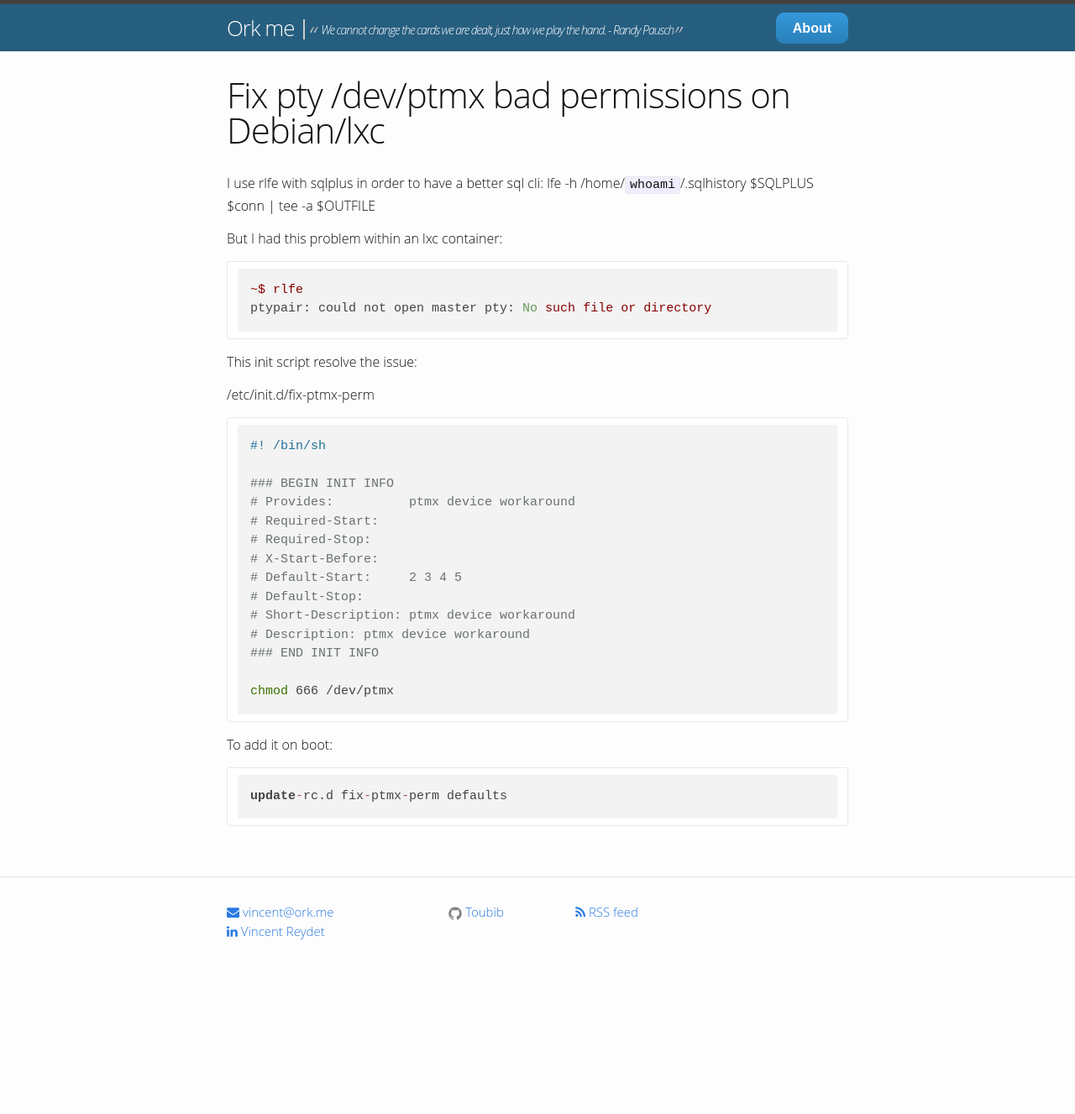
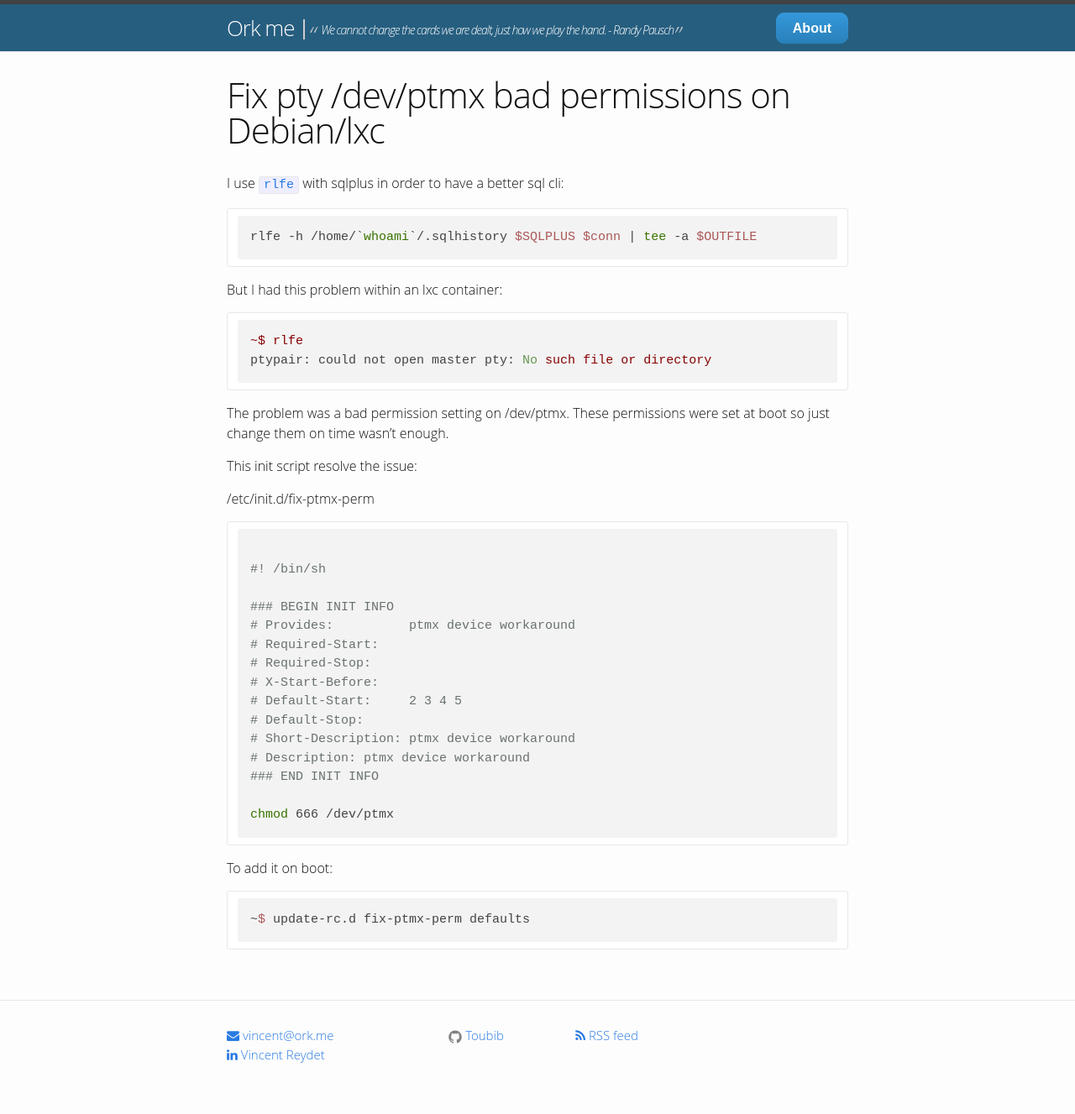
Before and after one commit to Toubib/blog.ork.me, a Jekyll site: the page built from _posts/en/2015-02-12-debian-lxc-tty.md, in a window 1280 px wide. Shown: the whole page at 84% size. Built offline with Jekyll 4.4.1, drawn with Linux system fonts in a browser that asks for light colours; nearby versions of some CDN libraries; before the commit the page ends 1180 px from its top, so only the background shows below that.

Commit message:
changed code format

```diff
--- a/_posts/en/2015-02-12-debian-lxc-tty.md
+++ b/_posts/en/2015-02-12-debian-lxc-tty.md
@@ -5,33 +5,45 @@ date:   2015-02-12 00:00:00
 name:   debian-lxc-tty
 ---
 
-I use rlfe with sqlplus in order to have a better sql cli:
-lfe -h /home/`whoami`/.sqlhistory $SQLPLUS $conn | tee -a $OUTFILE
+I use [`rlfe`](https://packages.debian.org/fr/wheezy/rlfe) with sqlplus in order to have a better sql cli:
+
+~~~
+rlfe -h /home/`whoami`/.sqlhistory $SQLPLUS $conn | tee -a $OUTFILE
+~~~
 
 But I had this problem within an lxc container:
 
-    ~$ rlfe
-    ptypair: could not open master pty: No such file or directory
+~~~
+~$ rlfe
+ptypair: could not open master pty: No such file or directory
+~~~
+
+The problem was a bad permission setting on /dev/ptmx. These permissions were set at boot so just change them on time wasn't enough.
 
 This init script resolve the issue:
 
 /etc/init.d/fix-ptmx-perm
 
-    #! /bin/sh
+~~~bash
 
-    ### BEGIN INIT INFO
-    # Provides:          ptmx device workaround
-    # Required-Start:
-    # Required-Stop:
-    # X-Start-Before:
-    # Default-Start:     2 3 4 5
-    # Default-Stop:
-    # Short-Description: ptmx device workaround
-    # Description: ptmx device workaround
-    ### END INIT INFO
+#! /bin/sh
 
-    chmod 666 /dev/ptmx
+### BEGIN INIT INFO
+# Provides:          ptmx device workaround
+# Required-Start:
+# Required-Stop:
+# X-Start-Before:
+# Default-Start:     2 3 4 5
+# Default-Stop:
+# Short-Description: ptmx device workaround
+# Description: ptmx device workaround
+### END INIT INFO
+
+chmod 666 /dev/ptmx
+~~~
 
 To add it on boot:
 
-    update-rc.d fix-ptmx-perm defaults
+~~~
+~$ update-rc.d fix-ptmx-perm defaults
+~~~
```
